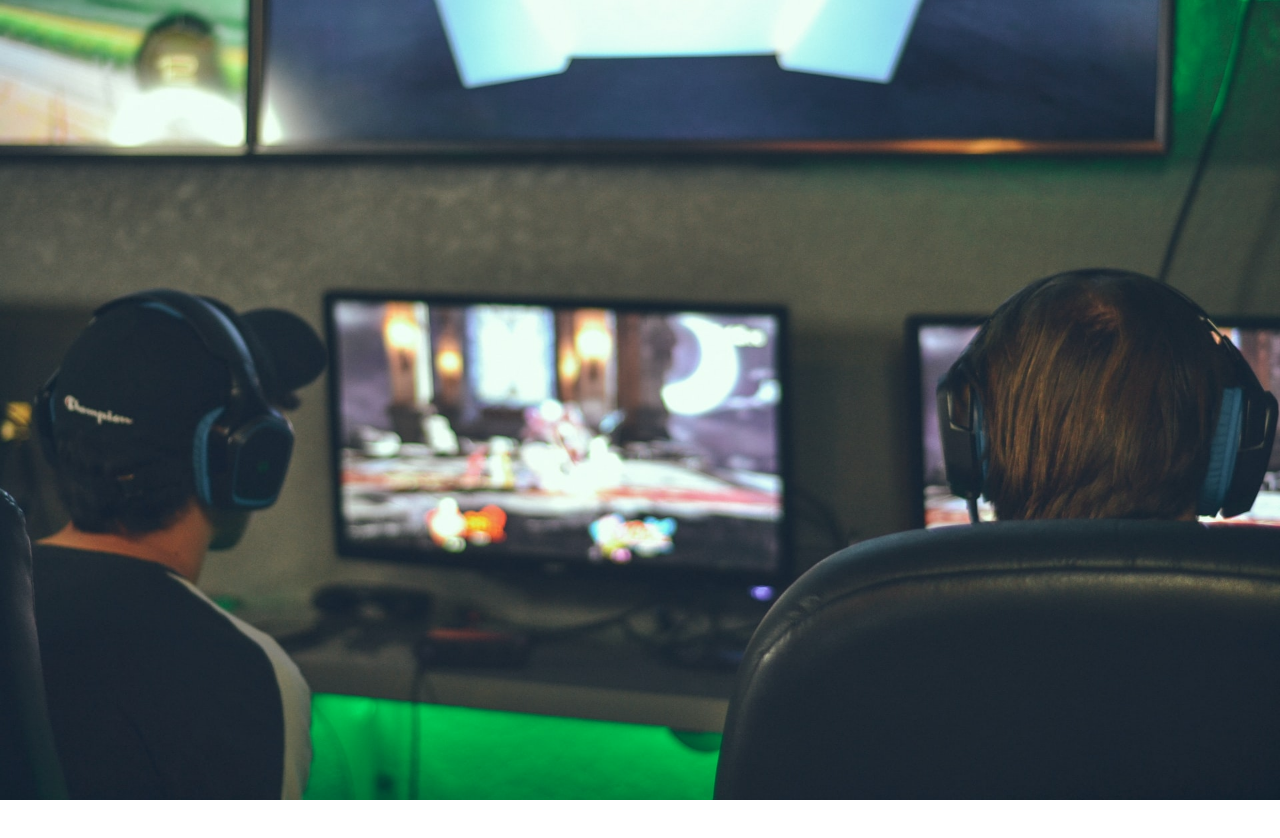
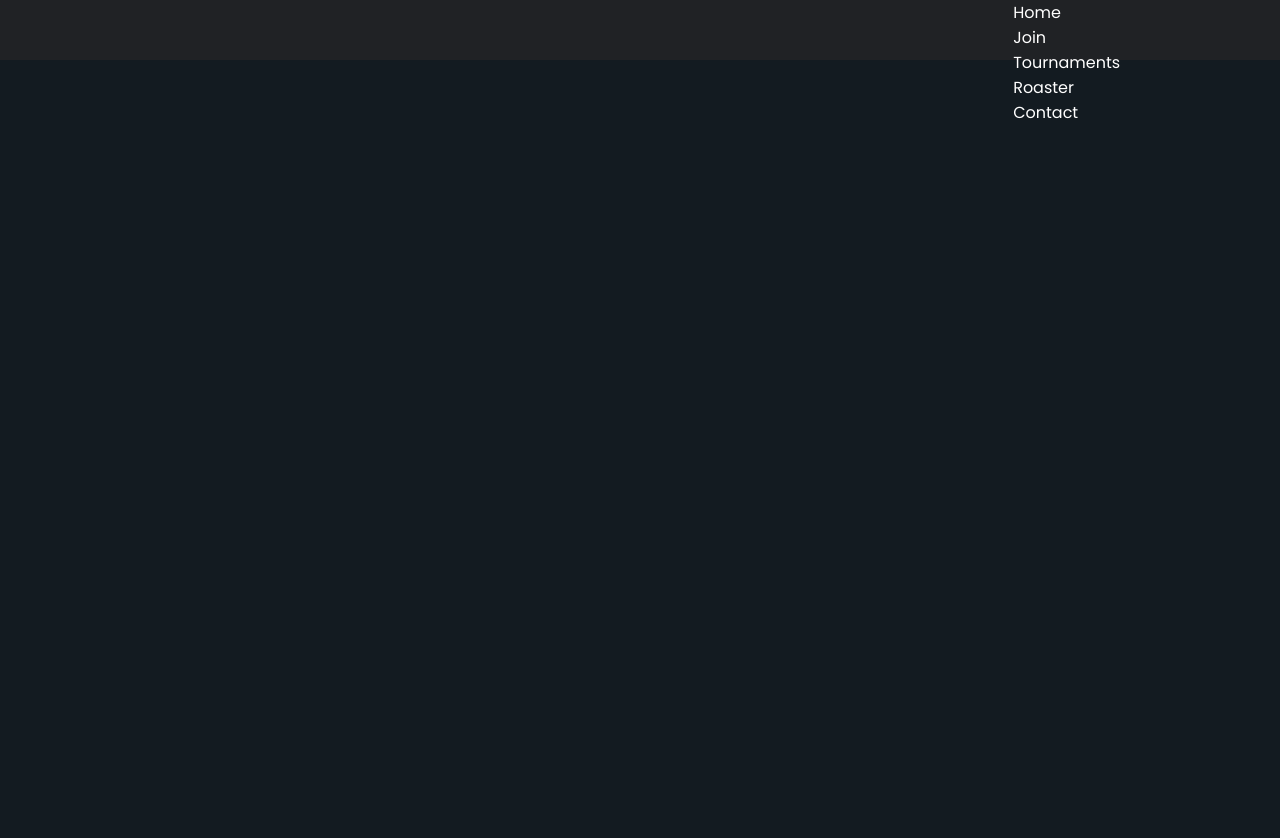
Before and after one commit to TechnoKid122333/GMFinity, a plain HTML site: page index.html in a window 1280 px wide. Shown: the top 838 px of the page. Drawn offline with Linux system fonts and the light colour scheme.

Commit message:
Co-authored-by: killernova0823 <killernova0823@users.noreply.github.com>

```diff
--- a/css/style.css
+++ b/css/style.css
@@ -2,6 +2,7 @@
   margin: 0;
   padding: 0;
   box-sizing: border-box;
+  font-family: "Poppins", sans-serif;
 }
 
 body {
@@ -14,6 +15,7 @@ body {
 section {
   height: 100vh;
   width: 100%;
+  background: #131b21;
 }
 
 .background-img {
@@ -25,3 +27,32 @@ section {
   height: 100%;
   width: 100%;
 }
+
+.navbar {
+  display: grid;
+  position: absolute;
+  top: 0;
+  left: 0;
+  z-index: 100;
+  height: 60px;
+  width: 100%;
+  background: #202225;
+  grid-template-columns: repeat(3, 1fr);
+  place-items: center;
+}
+
+.navbar .logo {
+  grid-column-start: 2;
+}
+
+.navbar .nav-btns {
+  grid-column-start: 3;
+  display: grid;
+  float: right;
+}
+
+.navbar .nav-btns a {
+  color: white;
+  text-decoration: none;
+  float: right;
+}
--- a/index.html
+++ b/index.html
@@ -6,11 +6,24 @@
     <meta name="viewport" content="width=device-width, initial-scale=1.0" />
     <title>Document</title>
     <link rel="stylesheet" href="css/style.css" />
+    <link rel="preconnect" href="https://fonts.googleapis.com" />
+    <link rel="preconnect" href="https://fonts.gstatic.com" crossorigin />
+    <link
+      href="https://fonts.googleapis.com/css2?family=Poppins&display=swap"
+      rel="stylesheet"
+    />
   </head>
   <body>
     <section class="landing-page">
-      <div class="background-img">
-        <img src="alex-haney-lfQyS-TnqEg-unsplash.jpg" alt="" />
+      <div class="navbar">
+        <div class="logo"><img src="" alt="" /></div>
+        <div class="nav-btns">
+          <a href=".landing-page">Home</a>
+          <a href=".join-us">Join</a>
+          <a href=".tournaments">Tournaments</a>
+          <a href=".roaster">Roaster</a>
+          <a href=".contact-us">Contact</a>
+        </div>
       </div>
     </section>
     <section class="join-us"></section>
```
